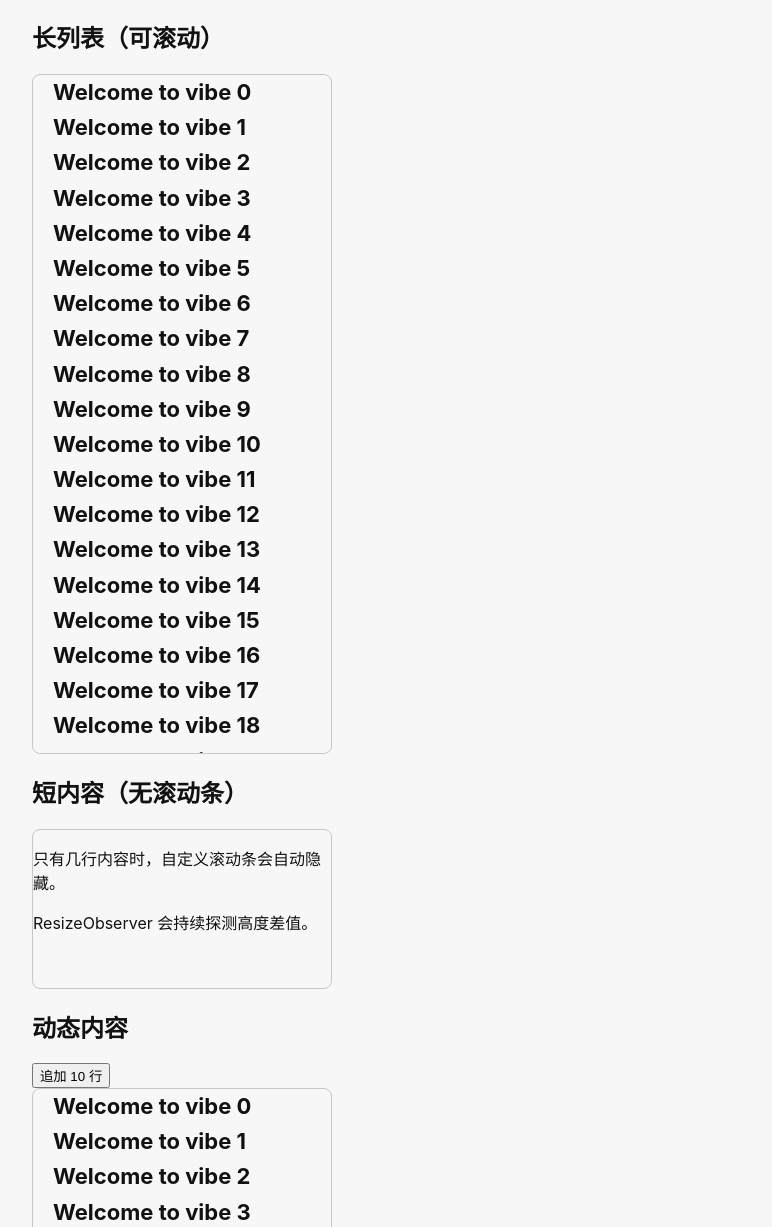
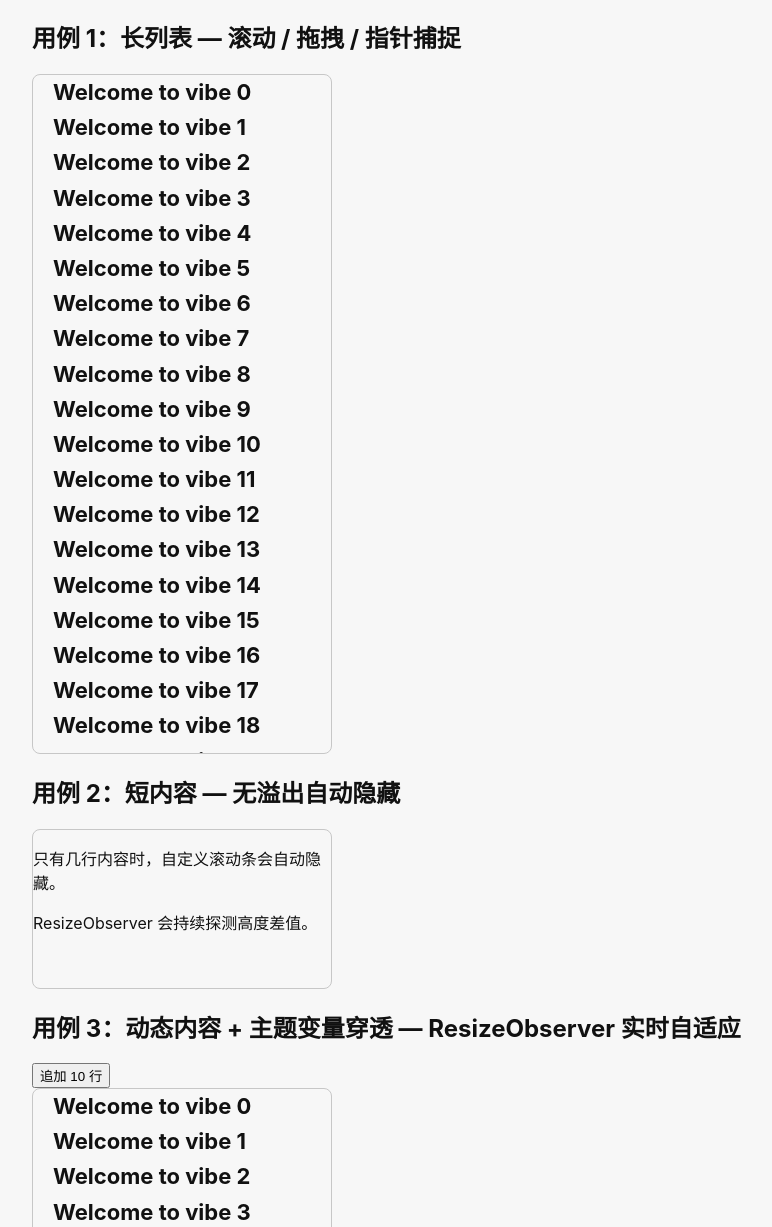
Before and after one commit to Gluneko/v-scroll, a website built with Vite: page index.html in a window 1280 px wide. Shown: the part 70-1297 px from the top of the page, without its empty margins (70-842 px from the left). Built offline with nearby package versions, Linux system fonts and the light colour scheme.

Commit message:
docs: 演示标题改为更清晰的用例措辞，标注各考核点

```diff
--- a/index.html
+++ b/index.html
@@ -16,18 +16,18 @@
     <main class="app">
       <h1>原生 v-scroll 组件演示</h1>
       <section class="panel">
-        <h2>长列表（可滚动）</h2>
+        <h2>用例 1：长列表 — 滚动 / 拖拽 / 指针捕捉</h2>
         <v-scroll id="demo-a" class="box"></v-scroll>
       </section>
       <section class="panel">
-        <h2>短内容（无滚动条）</h2>
+        <h2>用例 2：短内容 — 无溢出自动隐藏</h2>
         <v-scroll id="demo-b" class="box box-sm">
           <p>只有几行内容时，自定义滚动条会自动隐藏。</p>
           <p>ResizeObserver 会持续探测高度差值。</p>
         </v-scroll>
       </section>
       <section class="panel">
-        <h2>动态内容</h2>
+        <h2>用例 3：动态内容 + 主题变量穿透 — ResizeObserver 实时自适应</h2>
         <button id="append-btn" type="button">追加 10 行</button>
         <v-scroll id="demo-c" class="box"></v-scroll>
       </section>
```
